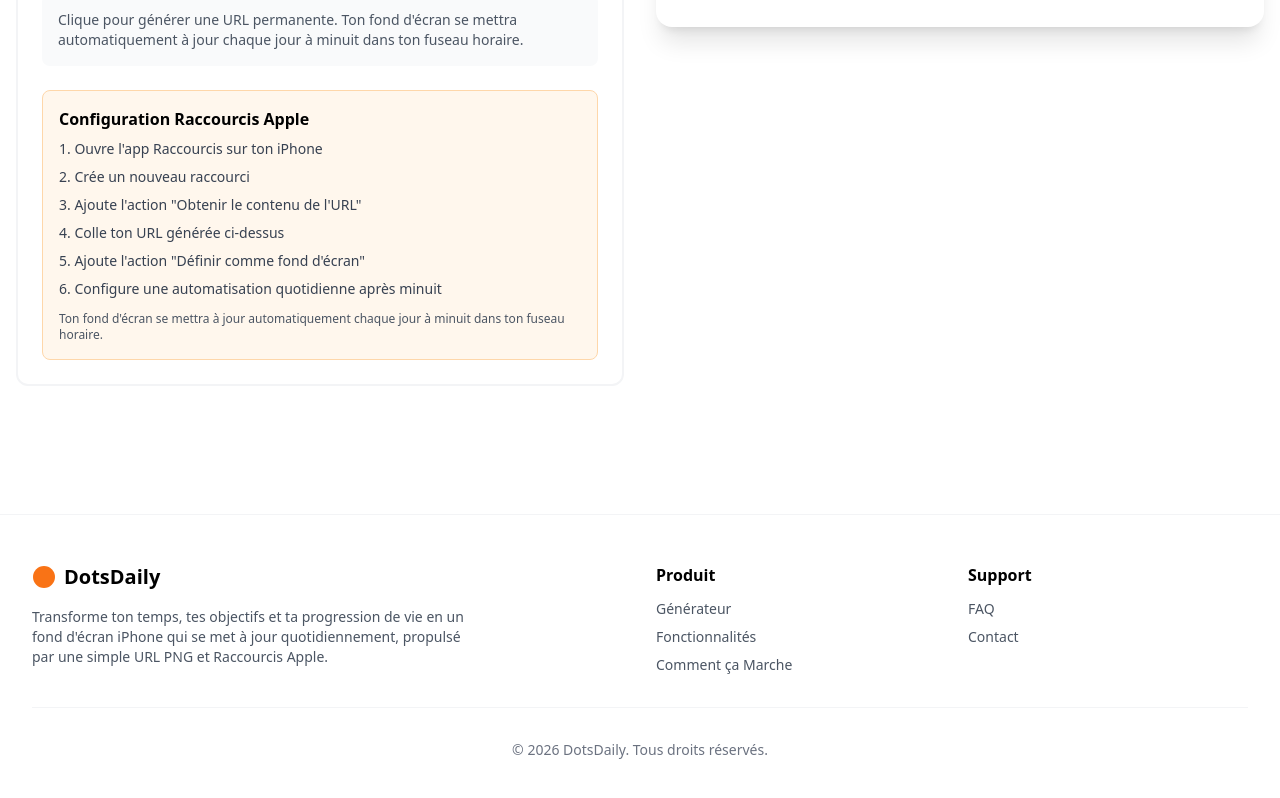
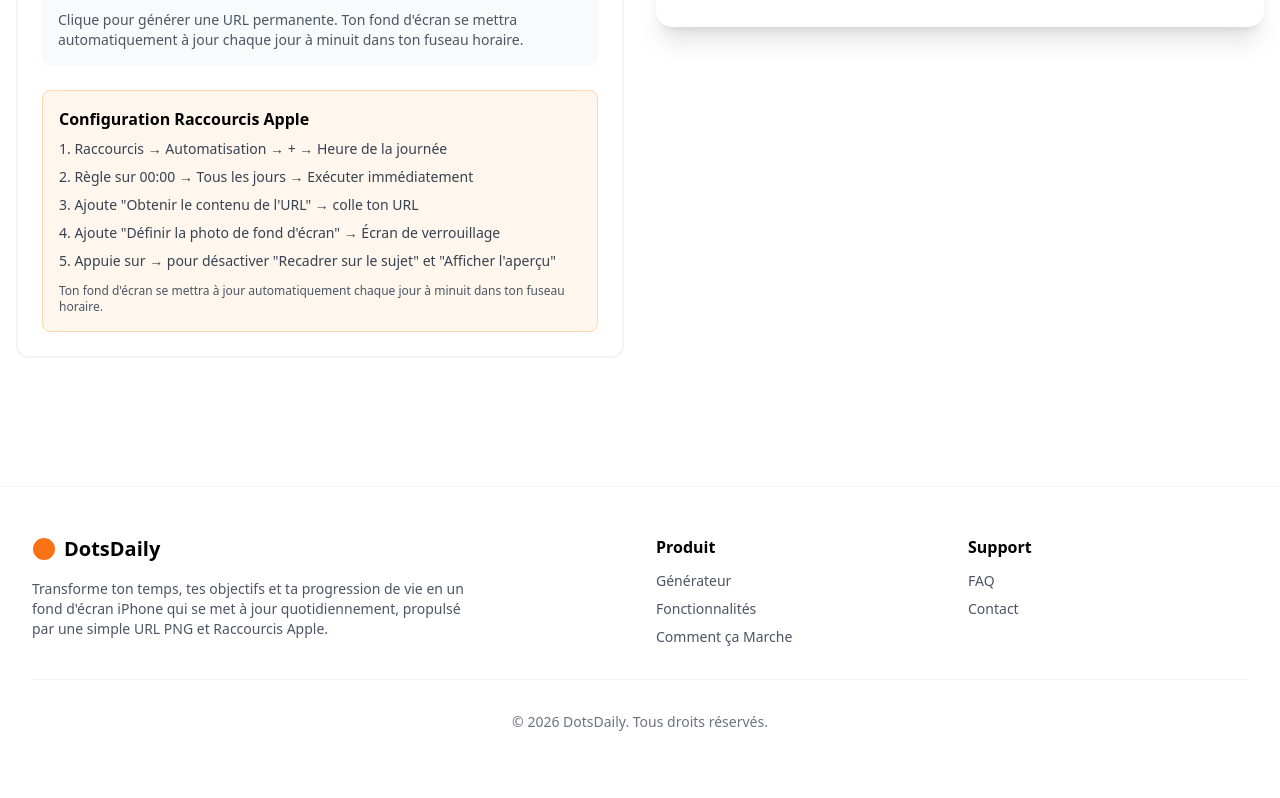
Before and after one commit to Benji7225/dotsdaily, a React (Vite) app: page /generator in a window 1280 px wide. Shown: the part 1209-2007 px from the top of the page. Built offline with nearby package versions, Linux system fonts and the light colour scheme; no server answers.

Commit message:
Updated Generator.tsx

```diff
--- a/src/contexts/LanguageContext.tsx
+++ b/src/contexts/LanguageContext.tsx
@@ -229,12 +229,12 @@ const translations = {
         placeholder: 'Clique pour générer une URL permanente. Ton fond d\'écran se mettra automatiquement à jour chaque jour à minuit dans ton fuseau horaire.',
         setup: {
           title: 'Configuration Raccourcis Apple',
-          step1: 'Ouvre l\'app Raccourcis sur ton iPhone',
-          step2: 'Crée un nouveau raccourci',
-          step3: 'Ajoute l\'action "Obtenir le contenu de l\'URL"',
-          step4: 'Colle ton URL générée ci-dessus',
-          step5: 'Ajoute l\'action "Définir comme fond d\'écran"',
-          step6: 'Configure une automatisation quotidienne après minuit',
+          step1: 'Raccourcis → Automatisation → + → Heure de la journée',
+          step2: 'Règle sur 00:00 → Tous les jours → Exécuter immédiatement',
+          step3: 'Ajoute "Obtenir le contenu de l\'URL" → colle ton URL',
+          step4: 'Ajoute "Définir la photo de fond d\'écran" → Écran de verrouillage',
+          step5: 'Appuie sur → pour désactiver "Recadrer sur le sujet" et "Afficher l\'aperçu"',
+          step6: '',
           note: 'Ton fond d\'écran se mettra à jour automatiquement chaque jour à minuit dans ton fuseau horaire.'
         }
       }
@@ -429,12 +429,12 @@ const translations = {
         placeholder: 'Click to generate a permanent URL. Your wallpaper will automatically update daily at midnight in your timezone.',
         setup: {
           title: 'Apple Shortcuts Setup',
-          step1: 'Open the Shortcuts app on your iPhone',
-          step2: 'Create a new shortcut',
-          step3: 'Add the "Get Contents of URL" action',
-          step4: 'Paste your generated URL above',
-          step5: 'Add the "Set Wallpaper" action',
-          step6: 'Set up a daily automation to run after midnight',
+          step1: 'Shortcuts → Automation → + → Time of Day',
+          step2: 'Set to 00:00 → Daily → Run Immediately',
+          step3: 'Add "Get Contents of URL" → paste your URL',
+          step4: 'Add "Set Wallpaper" → Lock Screen',
+          step5: 'Tap → to disable "Crop to Subject" and "Show Preview"',
+          step6: '',
           note: 'Your wallpaper will update automatically every day at midnight in your timezone.'
         }
       }
--- a/src/pages/Generator.tsx
+++ b/src/pages/Generator.tsx
@@ -352,7 +352,6 @@ export default function Generator() {
                   <li>{t('generator.url.setup.step3')}</li>
                   <li>{t('generator.url.setup.step4')}</li>
                   <li>{t('generator.url.setup.step5')}</li>
-                  <li>{t('generator.url.setup.step6')}</li>
                 </ol>
                 <p className="text-xs text-gray-600 mt-3">
                   {t('generator.url.setup.note')}
```
